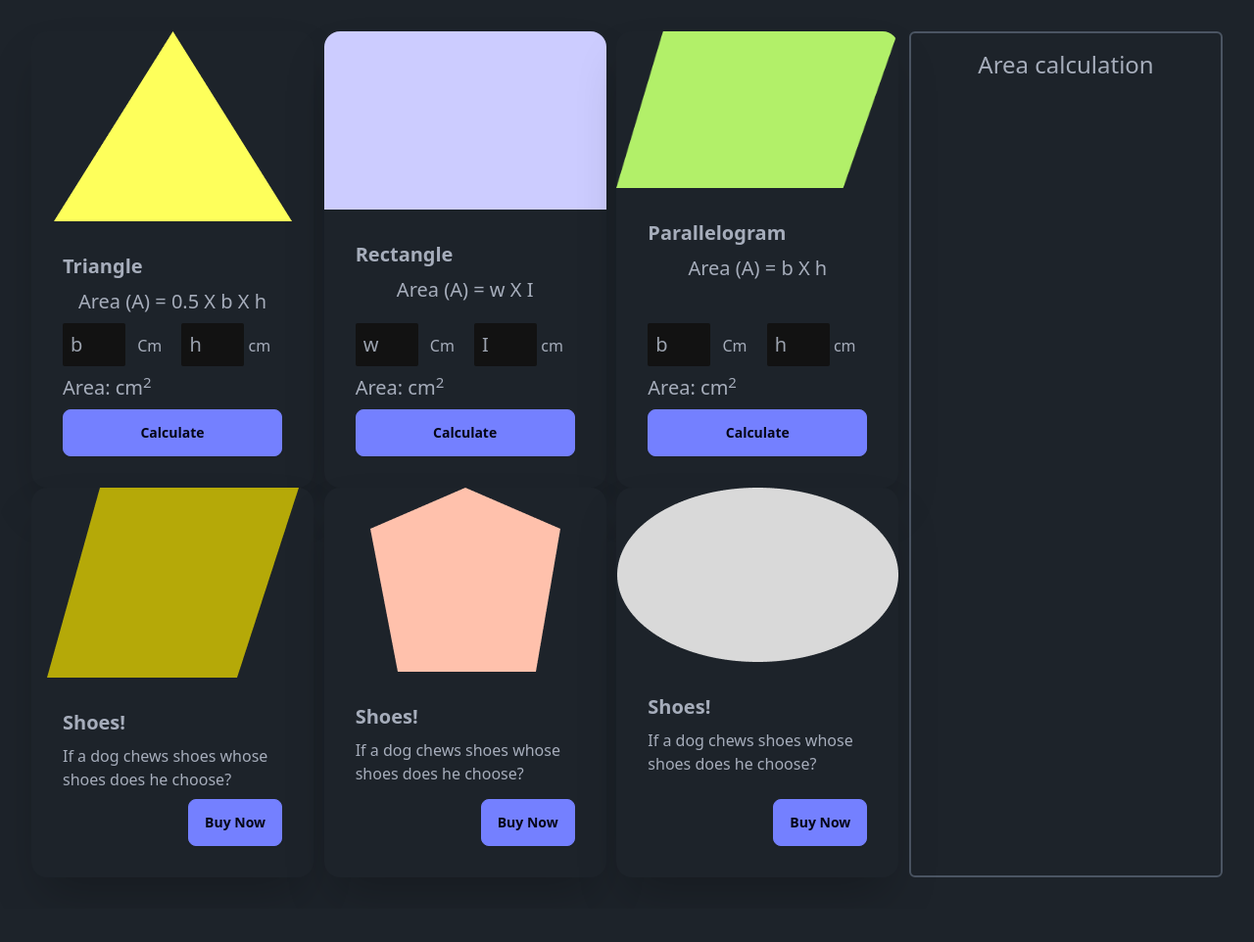
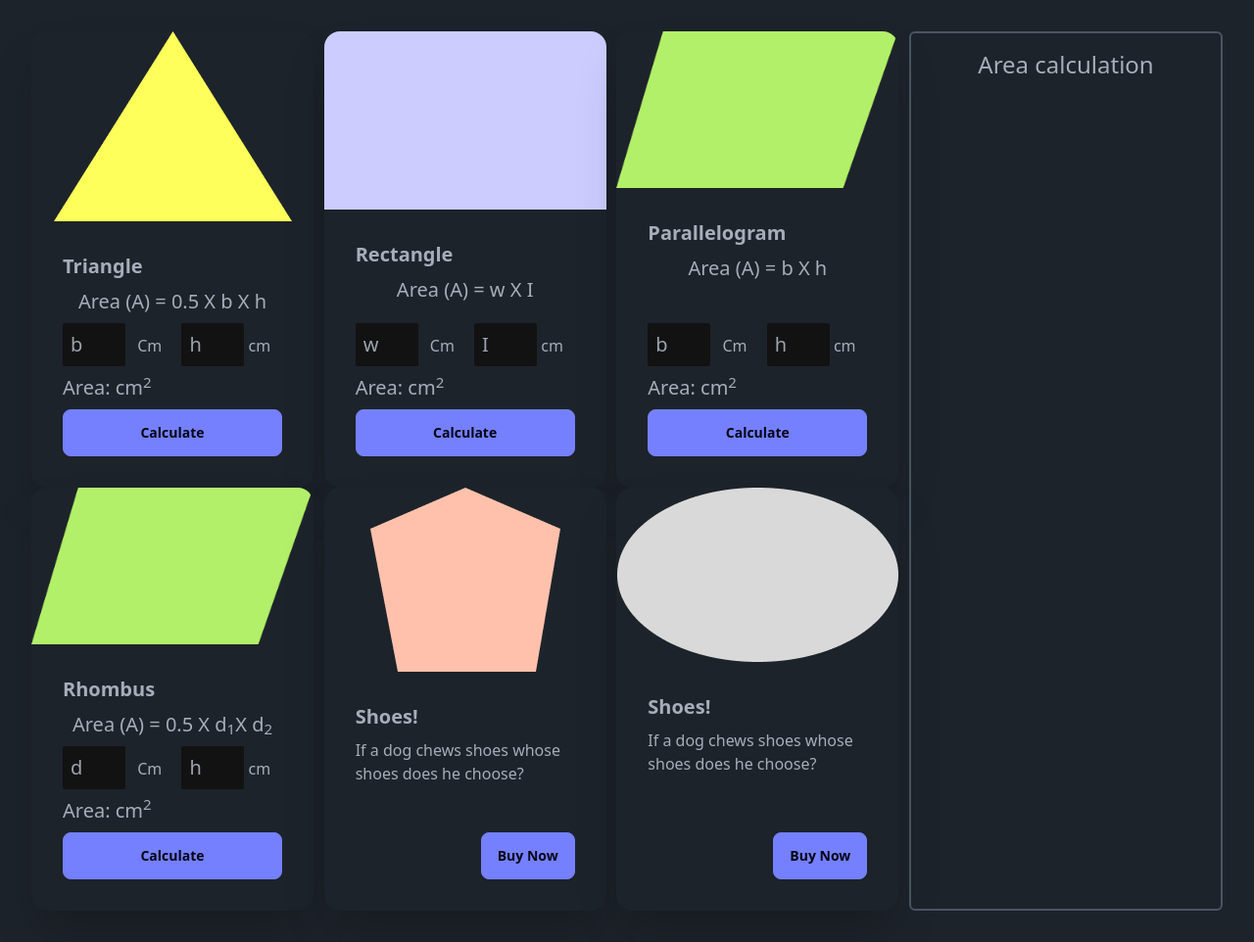
Before and after one commit to zannatulferdous0162/Be-A-DOM-Doctor-With-Geometry, a website: page index.html in a window 1280 px wide. Shown: the whole page at 98% size. Before the commit the page ends 928 px from the top, so only its background shows below. Drawn offline with nearby package versions, Linux system fonts and the light colour scheme.

```diff
--- a/index.html
+++ b/index.html
@@ -38,7 +38,7 @@
               <span>cm</span>
             </div>
             <div>
-              <p class="text-xl">Area: <span id="triangle-area"></span> <span>cm<sup>2</sup></span>  </p>
+              <p class="text-xl">Area: <span id="triangle-area"></span> <span>cm<sup>2</sup></span> </p>
             </div>
             <div class="card-actions">
               <button onclick="calculateTraiangleArea()" class="btn btn-primary w-full">Calculate</button>
@@ -60,7 +60,7 @@
               <span>cm</span>
             </div>
             <div>
-              <p class="text-xl">Area: <span id="reactangle-area"></span> <span>cm<sup>2</sup></span>  </p>
+              <p class="text-xl">Area: <span id="reactangle-area"></span> <span>cm<sup>2</sup></span> </p>
             </div>
             <div class="card-actions">
               <button onclick="calculateRectangleArea()" class="btn btn-primary w-full">Calculate</button>
@@ -78,11 +78,11 @@
             <div class="">
               <input id="parallelogram-base" class="w-16 text-xl p-2 rounded-sm" type="text" placeholder="b">
               <span class="mr-4 ml-2">Cm</span>
-              <input id="parallelogram-length" class="w-16 text-xl p-2 rounded-sm" type="text" placeholder="h">
+              <input id="parallelogram-height" class="w-16 text-xl p-2 rounded-sm" type="text" placeholder="h">
               <span>cm</span>
             </div>
             <div>
-              <p class="text-xl">Area: <span id="parallelogram-area"></span> <span>cm<sup>2</sup></span>  </p>
+              <p class="text-xl">Area: <span id="parallelogram-area"></span> <span>cm<sup>2</sup></span> </p>
             </div>
             <div class="card-actions">
               <button onclick="calculateParallelogramArea()" class="btn btn-primary w-full">Calculate</button>
@@ -93,13 +93,22 @@
         <!-- Rhombus  -->
         <div class="card bg-base-100 w-72 shadow-2xl">
           <figure>
-            <img src="images/rhombus.png" alt="Shoes" />
+            <img src="images/parallelogram.png" alt="Shoes" />
           </figure>
           <div class="card-body">
-            <h2 class="card-title">Shoes!</h2>
-            <p>If a dog chews shoes whose shoes does he choose?</p>
-            <div class="card-actions justify-end">
-              <button class="btn btn-primary">Buy Now</button>
+            <h2 class="card-title">Rhombus</h2>
+            <p class="text-xl text-center">Area (A) = 0.5 X <span>d<sub>1</sub></span>X <span>d<sub>2</sub></span></p>
+            <div class="">
+              <input id="parallelogram-base" class="w-16 text-xl p-2 rounded-sm" type="text" placeholder="d">
+              <span class="mr-4 ml-2">Cm</span>
+              <input id="parallelogram-length" class="w-16 text-xl p-2 rounded-sm" type="text" placeholder="h">
+              <span>cm</span>
+            </div>
+            <div>
+              <p class="text-xl">Area: <span id="parallelogram-area"></span> <span>cm<sup>2</sup></span> </p>
+            </div>
+            <div class="card-actions">
+              <button onclick="calculateParallelogramArea()" class="btn btn-primary w-full">Calculate</button>
             </div>
           </div>
         </div>
--- a/scripts/parallelogram-calculation.js
+++ b/scripts/parallelogram-calculation.js
@@ -1,14 +1,40 @@
-function calculateParallelogramArea() {
-    const parallelogramBaseArea = document.getElementById('parallelogram-base');
-    const parallelogramBaseText = parallelogramBaseArea.value;
-    const base = parseFloat(parallelogramBaseText);
-    console.log(base);
+function calculateParallelogramArea (){
+   const base = getInputValueById('parallelogram-base');
+   const height = getInputValueById('parallelogram-height')
 
-    const parallelogrameLengthArea  = document.getElementById('parallelogram-length');
-    const parallelogrameLengthText = parallelogrameLengthArea.value;
-    const length = parseFloat(parallelogrameLengthText);
-    console.log(length);
-
-    //get display parallelograme area`
+   const area = base * height ;
+   console.log(area)
 
 }
+
+function getInputValueById(inputFieldId){
+    const inputField = document.getElementById(inputFieldId);
+    const inputText = inputField.value;
+    const inputValue = parseFloat(inputText);
+    return inputValue;
+}
+
+
+
+
+
+// function calculateParallelogramArea() {
+//     const parallelogramBaseArea = document.getElementById('parallelogram-base');
+//     const parallelogramBaseText = parallelogramBaseArea.value;
+//     const base = parseFloat(parallelogramBaseText);
+//     console.log(base);
+
+//     const parallelogrameLengthArea  = document.getElementById('parallelogram-length');
+//     const parallelogrameLengthText = parallelogrameLengthArea.value;
+//     const length = parseFloat(parallelogrameLengthText);
+//     console.log(length);
+
+//     //calculation  parallelograme
+//     const area  = base * length;
+//     console.log(area);
+
+//     //get display parallelograme area
+//     const displayParallelogramArea = document.getElementById('parallelogram-area');
+//     displayParallelogramArea.innerText = area;
+
+// }
```
